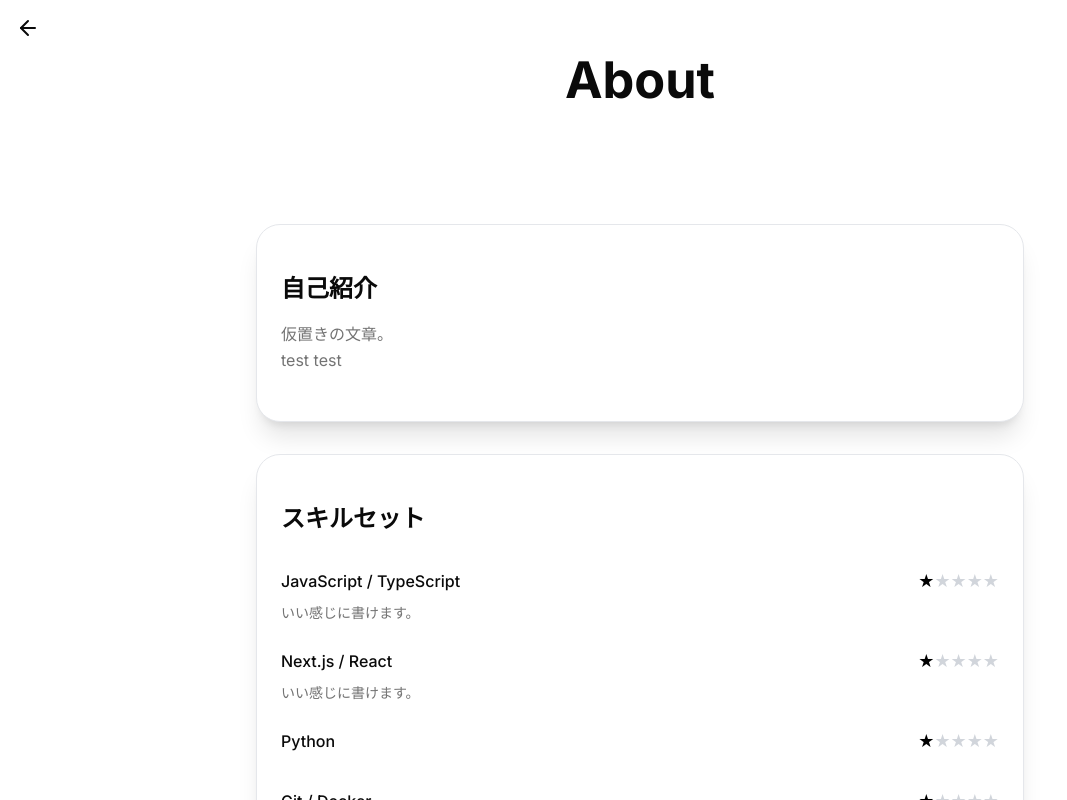
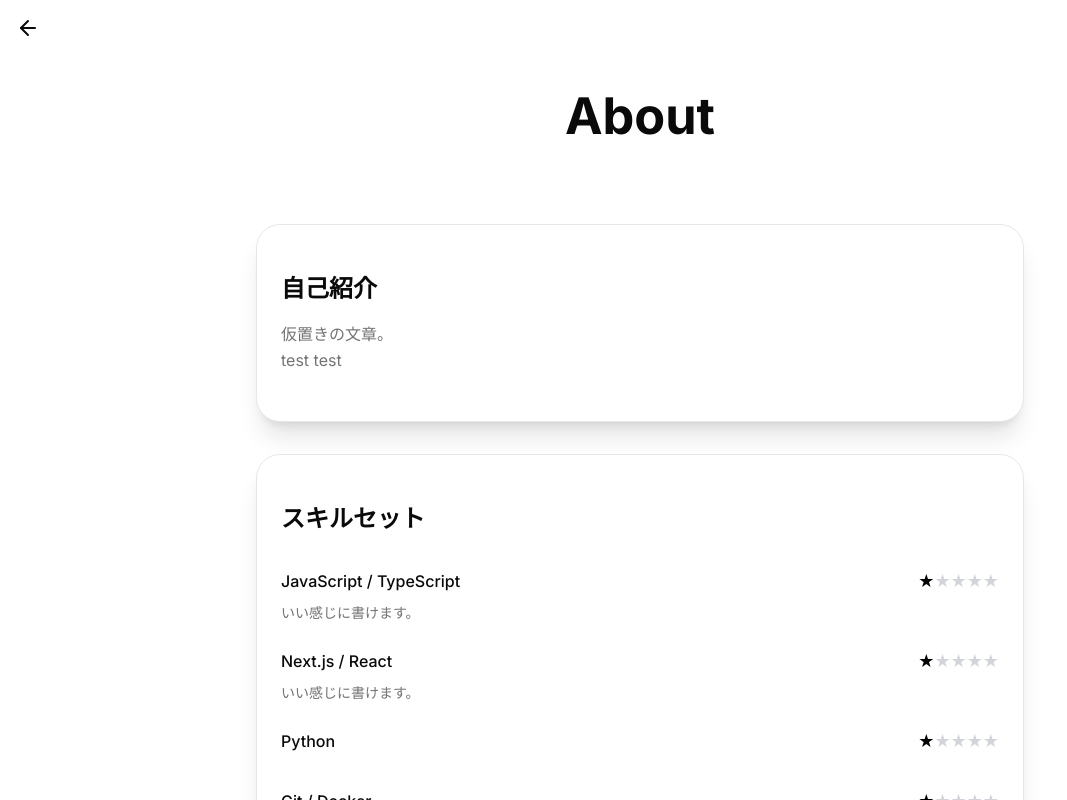
Before and after one commit to Mintostar/portfolio-app, a Next.js app: page /about in a window 1280 px wide. Shown: the top 800 px of the page, without its empty margins (0-1067 px from the left). Built offline with nearby package versions, Linux system fonts and the light colour scheme.

Commit message:
- Aboutページのタイトルが、ページをスクロールした際に付いてきていたのをページ上部に固定されるようにした。

```diff
--- a/app/about/page.tsx
+++ b/app/about/page.tsx
@@ -56,9 +56,14 @@ export default function AboutPage() {
       <BackButton />
 
       <motion.h1
-        className="text-5xl md:text-7xl font-bold text-center fixed top-1/2 left-1/2 -translate-x-1/2 -translate-y-1/2 z-10"
-        initial={{ scale: 1, y: 0 }}
-        animate={typingDone ? { scale: 0.7, y: "-40vh" } : {}}
+        className={`text-5xl md:text-7xl font-bold text-center left-1/2 -translate-x-1/2 z-10 ${typingDone ? "absolute" : "fixed"
+          }`}
+        initial={{ top: "50%", scale: 1, translateY: "-50%" }}
+        animate={
+          typingDone
+            ? { top: "10vh", translateY: "0%", scale: 0.7 }
+            : { top: "50%", translateY: "-50%", scale: 1 }
+        }
         transition={{ duration: 1, delay: 0.3 }}
       >
         {!typingDone && (
@@ -73,6 +78,7 @@ export default function AboutPage() {
         )}
         {typingDone && "About"}
       </motion.h1>
+
 
       {typingDone && (
         <section className="flex flex-col gap-8 mt-48 max-w-3xl mx-auto">
```
